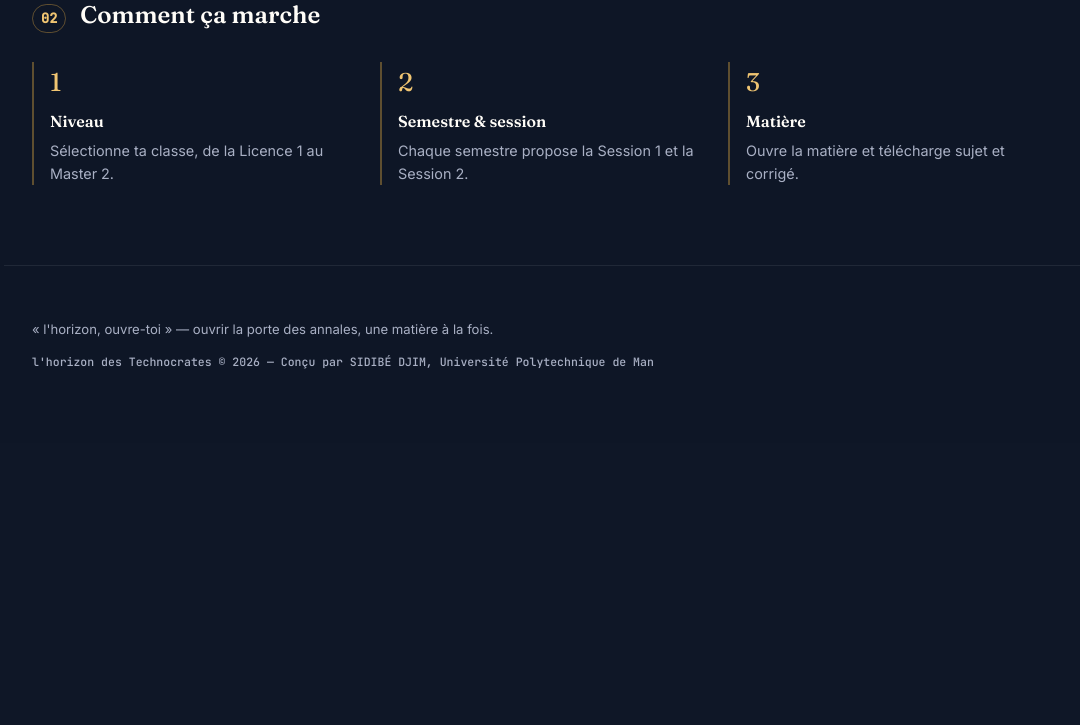
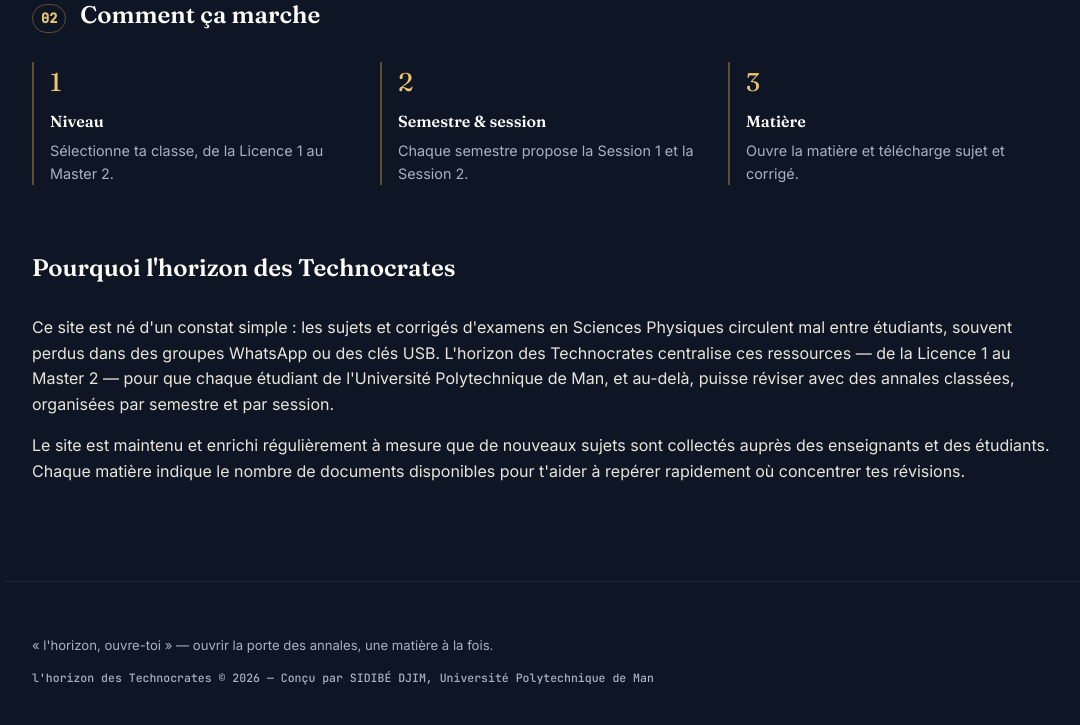
Before and after one commit to djimsidibe5-tech/sesame-horzon, a FastAPI app: page / in a window 1280 px wide. Shown: the part 1172-1897 px from the top of the page, without its empty margins (96-1176 px from the left). Before the commit the page ends 1541 px from the top, so only its background shows below. Run offline with FastAPI, Linux system fonts and the light colour scheme.

Commit message:
Update index.html

```diff
--- a/sesame-tech/templates/index.html
+++ b/sesame-tech/templates/index.html
@@ -47,5 +47,20 @@
     </div>
   </div>
 </section>
+<section class="contenu-editorial">
+  <h2 class="titre-section">Pourquoi l'horizon des Technocrates</h2>
+  <p>
+    Ce site est né d'un constat simple : les sujets et corrigés d'examens en Sciences Physiques
+    circulent mal entre étudiants, souvent perdus dans des groupes WhatsApp ou des clés USB.
+    L'horizon des Technocrates centralise ces ressources — de la Licence 1 au Master 2 — pour
+    que chaque étudiant de l'Université Polytechnique de Man, et au-delà, puisse réviser avec
+    des annales classées, organisées par semestre et par session.
+  </p>
+  <p>
+    Le site est maintenu et enrichi régulièrement à mesure que de nouveaux sujets sont collectés
+    auprès des enseignants et des étudiants. Chaque matière indique le nombre de documents
+    disponibles pour t'aider à repérer rapidement où concentrer tes révisions.
+  </p>
+</section>
 
 {% endblock %}
```
